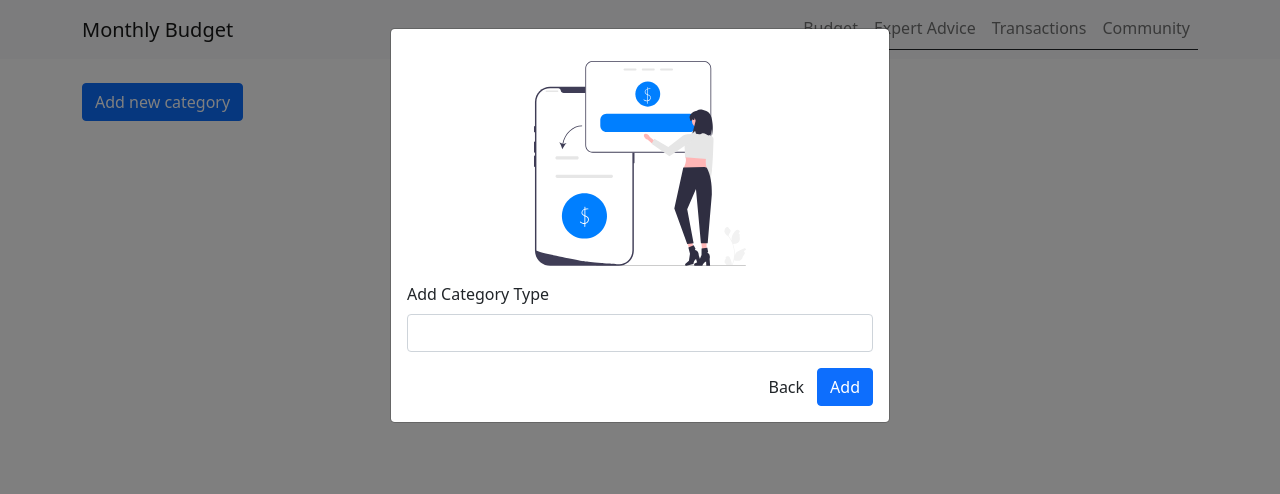
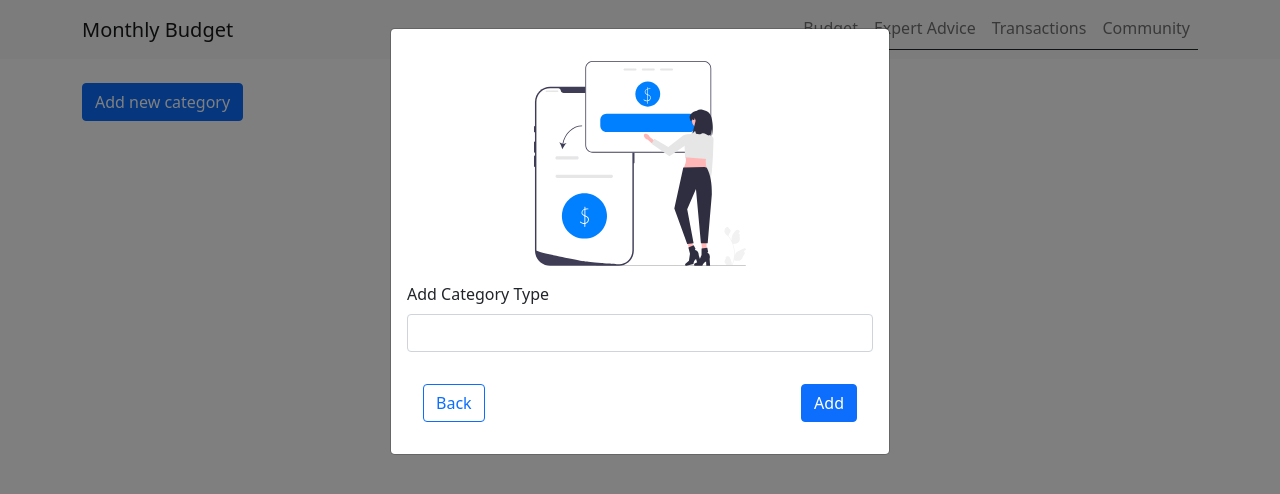
Before and after one commit to mhyneman8/budget-planner, a React (Create React App) app: page / in a window 1280 px wide. Both pictures are taken after a click on the button "Add new category". Shown: the top 494 px of the page. Built offline with nearby package versions, Linux system fonts and the light colour scheme.

Commit message:
styling on cards
back button, remove budget

```diff
--- a/src/components/AddBudgetModal.jsx
+++ b/src/components/AddBudgetModal.jsx
@@ -33,10 +33,13 @@ export default function AddBudgetModal({ show, handleClose }) {
                     <Form.Label>Maximum Spending</Form.Label>
                     <Form.Control ref={maxRef} type="number" required min={0} step={0.01} />
                 </Form.Group> */}
-                <div className='d-flex justify-content-end'>
-                    <Button variant="primary-outline" type="back" onClick={handleClose}>Back</Button>
-
-                    <Button variant="primary" type="submit">Add</Button>
+                <div className='d-flex p-3 justify-content-between'>
+                    <Button variant="" className='btn btn-outline-primary' type="back" onClick={handleClose}>
+                        Back
+                    </Button>
+                    <Button variant="primary" type="submit" className='btn'>
+                        Add
+                    </Button>
                 </div>
             </Modal.Body>
         </Form>
--- a/src/components/AddExpenseModal.jsx
+++ b/src/components/AddExpenseModal.jsx
@@ -34,7 +34,7 @@ export default function AddExpenseModal({ show, handleClose, defaultBudgetId })
                     <Form.Control ref={amountRef} type="number" required min={0} step={0.01} />
                 </Form.Group>
                 <Form.Group className="mb-3" controlId="budgetId">
-                    <Form.Label>Budget</Form.Label>
+                    {/* <Form.Label>Budget</Form.Label> */}
                     <Form.Select
                         defaultValue={defaultBudgetId}
                         ref={budgetIdRef}
```
